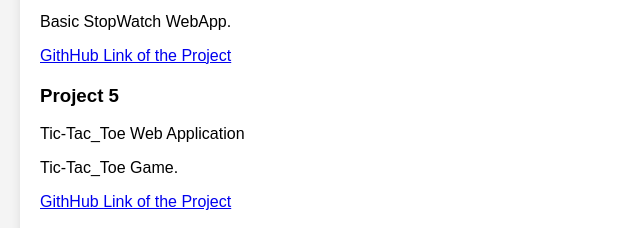
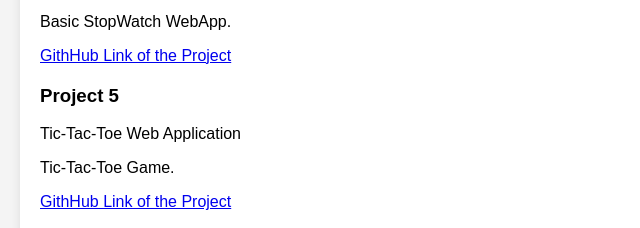
Before and after one commit to Shreyyaa17/PRODIGY_WD_04, a plain HTML site: page index.html in a window 1280 px wide. Shown: the part 1123-1351 px from the top of the page, 0-640 px from the left. Drawn offline with Linux system fonts and the light colour scheme.

Commit message:
Update index.html

```diff
--- a/index.html
+++ b/index.html
@@ -57,8 +57,8 @@
     </div>
     <div class="project">
       <h3>Project 5</h3>
-      <p>Tic-Tac_Toe Web Application</p>
-      <p>Tic-Tac_Toe Game.</p>
+      <p>Tic-Tac-Toe Web Application</p>
+      <p>Tic-Tac-Toe Game.</p>
       <a href="https://github.com/Shreyyaa17/PRODIGY_WD_03">GithHub Link of the Project</a>
   </div>
   <div class="project">
```
